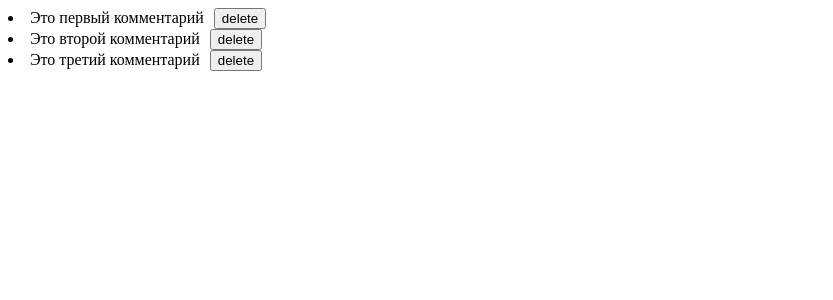
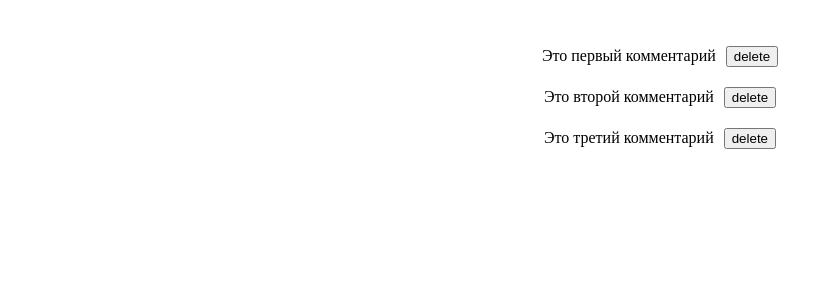
Before and after one commit to anna-kudrow/react, a React (Vite) app: page / in a window 1280 px wide. Shown: the top 300 px of the page, without its empty margins (0-833 px from the left). Built offline with nearby package versions, Linux system fonts and the light colour scheme.

Commit message:
added some styles

```diff
--- /dev/null
+++ b/src/components/hw2-components/CommentList.css
@@ -0,0 +1,8 @@
+ul {
+    list-style-type: none;
+    display: flex;
+    flex-direction: column;
+    align-items: center;
+    gap: 20px;
+    padding-top: 30px;
+}
--- a/src/components/hw2-components/CommentList.jsx
+++ b/src/components/hw2-components/CommentList.jsx
@@ -2,6 +2,8 @@
 // Создать компонент CommentsList, который отображает список комментариев. Каждый комментарий должен иметь кнопку для его удаления. При нажатии на кнопку комментарий должен удаляться из списка.
 
 // Можно использовать заготовку:
+
+import './CommentList.css'
 
 
 import { useState } from "react";
@@ -19,10 +21,10 @@ function CommentsList() {
     }
 
     return (
-        <>
+        <ul>
             {comments.map(comment => <li key={comment.id}><span style={{marginRight: 10}}>{comment.text}</span>
             <button id={comment.id} onClick={deleteComment}>delete</button> </li>)}
-        </>
+        </ul>
      );
 }
 
```
